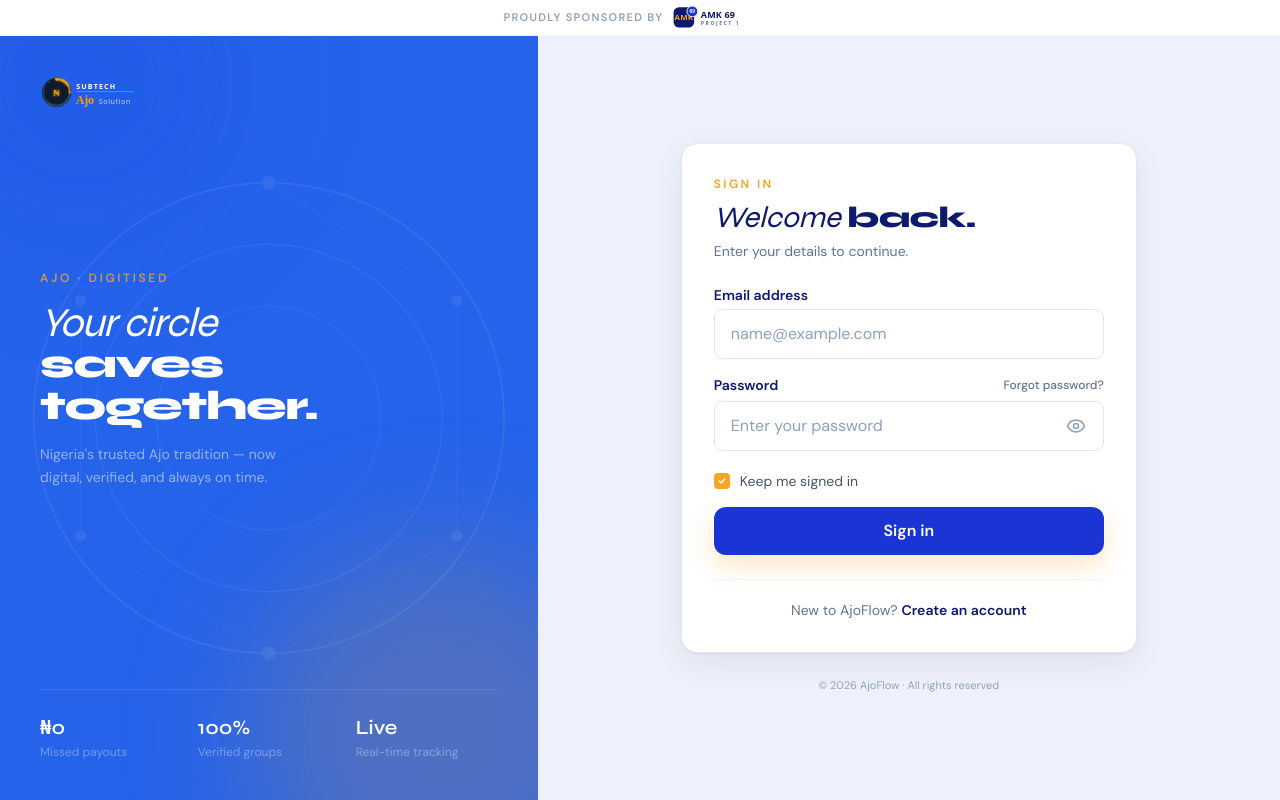
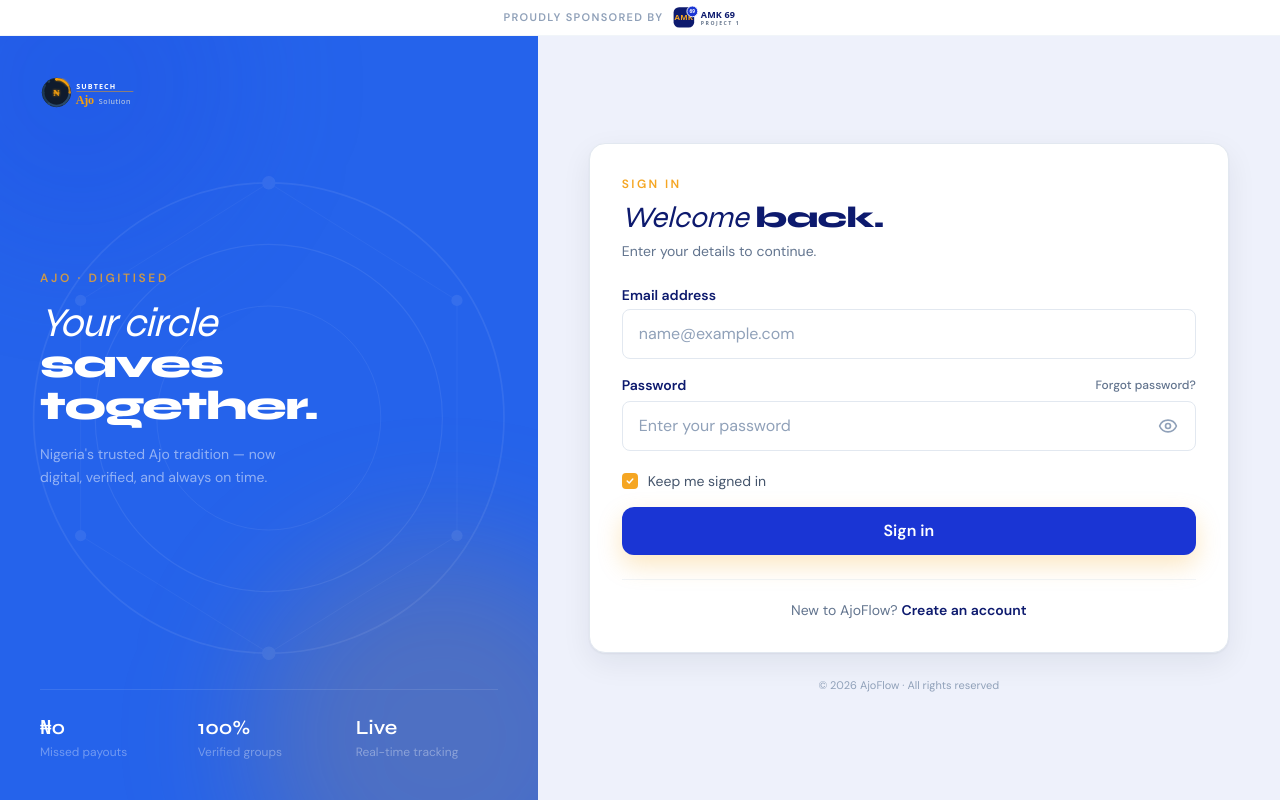
Before and after one commit to Oladimeji402/Ajo-pay, a Next.js app: page /login in a window 1280 px wide. Built offline with nearby package versions, Linux system fonts and the light colour scheme.

Commit message:
Adjust auth layout scroll behavior

```diff
--- a/components/layout/AuthLayout.tsx
+++ b/components/layout/AuthLayout.tsx
@@ -11,13 +11,13 @@
 
 export const AuthLayout = ({ children }: AuthLayoutProps) => {
     return (
-        <div className="min-h-screen bg-brand-warm" style={{ fontFamily: 'var(--font-sans)' }}>
+        <div className="min-h-screen overflow-hidden bg-brand-warm" style={{ fontFamily: 'var(--font-sans)' }}>
             <SponsorBar />
             <a href="#auth-main" className="sr-only focus:not-sr-only focus:fixed focus:left-4 focus:top-4 focus:z-50 focus:rounded-md focus:bg-white focus:px-3 focus:py-2 focus:text-sm focus:font-semibold focus:text-brand-navy">
                 Skip to authentication form
             </a>
 
-            <div className="flex min-h-screen pt-9">
+            <div className="flex min-h-screen pt-9 overflow-hidden">
                 {/* Left brand panel */}
                 <aside className="relative hidden w-[42%] min-w-95 overflow-hidden lg:flex lg:flex-col" aria-hidden="true">
                     <div className="absolute inset-0 bg-[#2563EB]" />
@@ -92,8 +92,8 @@
                 </aside>
 
                 {/* Right form panel */}
-                <main id="auth-main" className="flex flex-1 flex-col bg-brand-warm">
-                    <div className="mx-auto flex w-full max-w-130 flex-1 flex-col justify-center px-5 py-10 sm:px-8">
+                <main id="auth-main" className="flex flex-1 flex-col min-h-0 overflow-hidden bg-brand-warm">
+                    <div className="mx-auto flex w-full max-w-[44rem] flex-1 flex-col justify-center px-5 py-6 sm:px-8 lg:py-8">
                         {/* Mobile logo */}
                         <div className="mb-8 flex items-center justify-between lg:hidden">
                             <BrandLogo size="sm" dark />
@@ -104,7 +104,7 @@
                             initial={{ opacity: 0, y: 16 }}
                             animate={{ opacity: 1, y: 0 }}
                             transition={{ duration: 0.5, ease: [0.22, 1, 0.36, 1] }}
-                            className="rounded-2xl border border-brand-border bg-white p-7 shadow-[0_1px_2px_rgba(15,23,42,0.05),0_10px_30px_rgba(15,23,42,0.07)] sm:p-8"
+                            className="max-h-[calc(100vh-8rem)] overflow-y-auto rounded-2xl border border-brand-border bg-white p-7 shadow-[0_1px_2px_rgba(15,23,42,0.05),0_10px_30px_rgba(15,23,42,0.07)] sm:p-8"
                         >
                             {children}
                         </motion.div>
```
